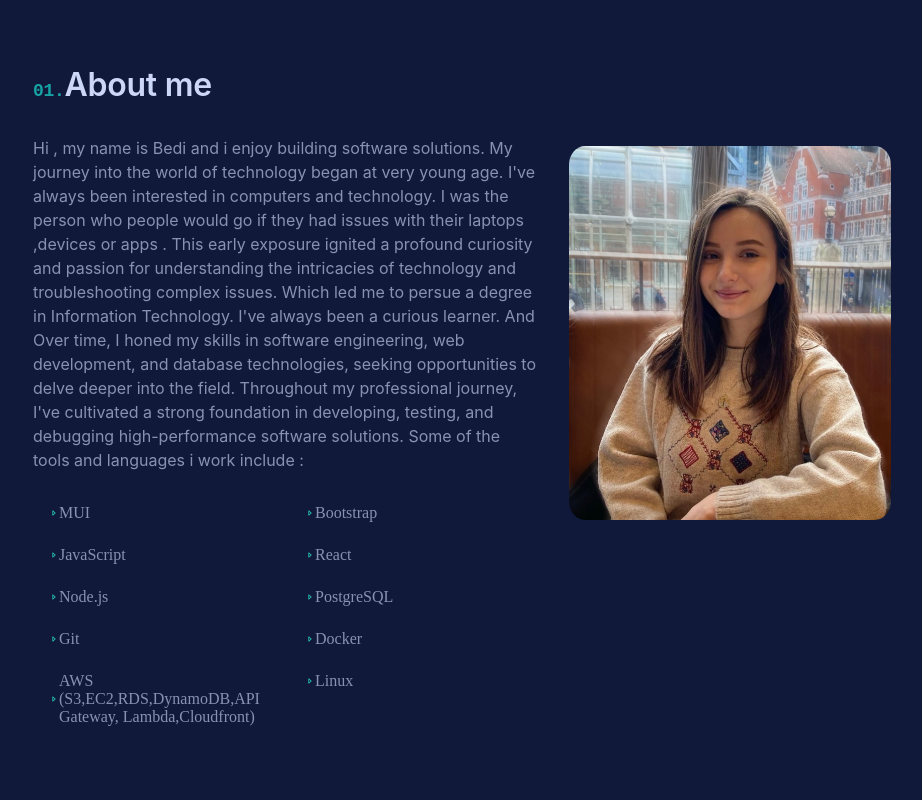
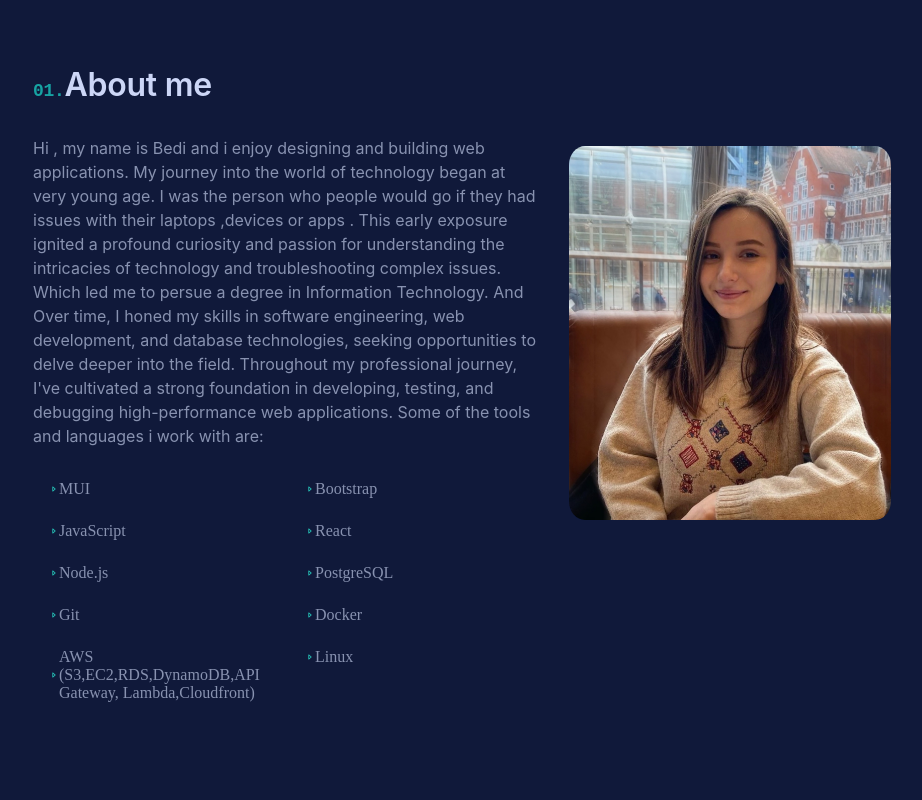
Before and after one commit to Bedi06/My-Personal-Portfolio, a React (Create React App) app: page / in a window 1280 px wide. Shown: the part 800-1600 px from the top of the page, without its empty margins (71-993 px from the left). Built offline with nearby package versions, Linux system fonts and the light colour scheme.

Commit message:
changed link icons

```diff
--- a/src/components/About.js
+++ b/src/components/About.js
@@ -66,20 +66,18 @@ export default function About() {
               lineHeight: 1.5,
             }}
           >
-            Hi , my name is Bedi and i enjoy building software solutions. My
-            journey into the world of technology began at very young age. I've
-            always been interested in computers and technology. I was the person
-            who people would go if they had issues with their laptops ,devices
-            or apps . This early exposure ignited a profound curiosity and
-            passion for understanding the intricacies of technology and
-            troubleshooting complex issues. Which led me to persue a degree in
-            Information Technology. I've always been a curious learner. And Over
-            time, I honed my skills in software engineering, web development,
-            and database technologies, seeking opportunities to delve deeper
-            into the field. Throughout my professional journey, I've cultivated
-            a strong foundation in developing, testing, and debugging
-            high-performance software solutions. Some of the tools and languages
-            i work include :
+            Hi , my name is Bedi and i enjoy designing and building web
+            applications. My journey into the world of technology began at very
+            young age. I was the person who people would go if they had issues
+            with their laptops ,devices or apps . This early exposure ignited a
+            profound curiosity and passion for understanding the intricacies of
+            technology and troubleshooting complex issues. Which led me to
+            persue a degree in Information Technology. And Over time, I honed my
+            skills in software engineering, web development, and database
+            technologies, seeking opportunities to delve deeper into the field.
+            Throughout my professional journey, I've cultivated a strong
+            foundation in developing, testing, and debugging high-performance
+            web applications. Some of the tools and languages i work with are:
           </section>
           <Grid
             container
--- a/src/components/Projects.js
+++ b/src/components/Projects.js
@@ -217,12 +217,18 @@ export default function Projects() {
                     target="_blank"
                     rel="noopener noreferrer"
                   >
-                    <img src={githubIcon} alt="GitHub" />
+                    <img
+                      src={githubIcon}
+                      alt="GitHub"
+                      sx={{ color: Theme.palette.primary.main }}
+                    />
                   </Link>
                 </IconWrapper>
                 <IconWrapper>
                   <Link
-                    style={{ textDecoration: "none", color: "inherit" }}
+                    style={{
+                      color: Theme.palette.primary.main,
+                    }}
                     href={project.liveview}
                     target="_blank"
                     rel="noopener noreferrer"
```
Also changed, not shown: src/components/assets/githubIcon.svg.
